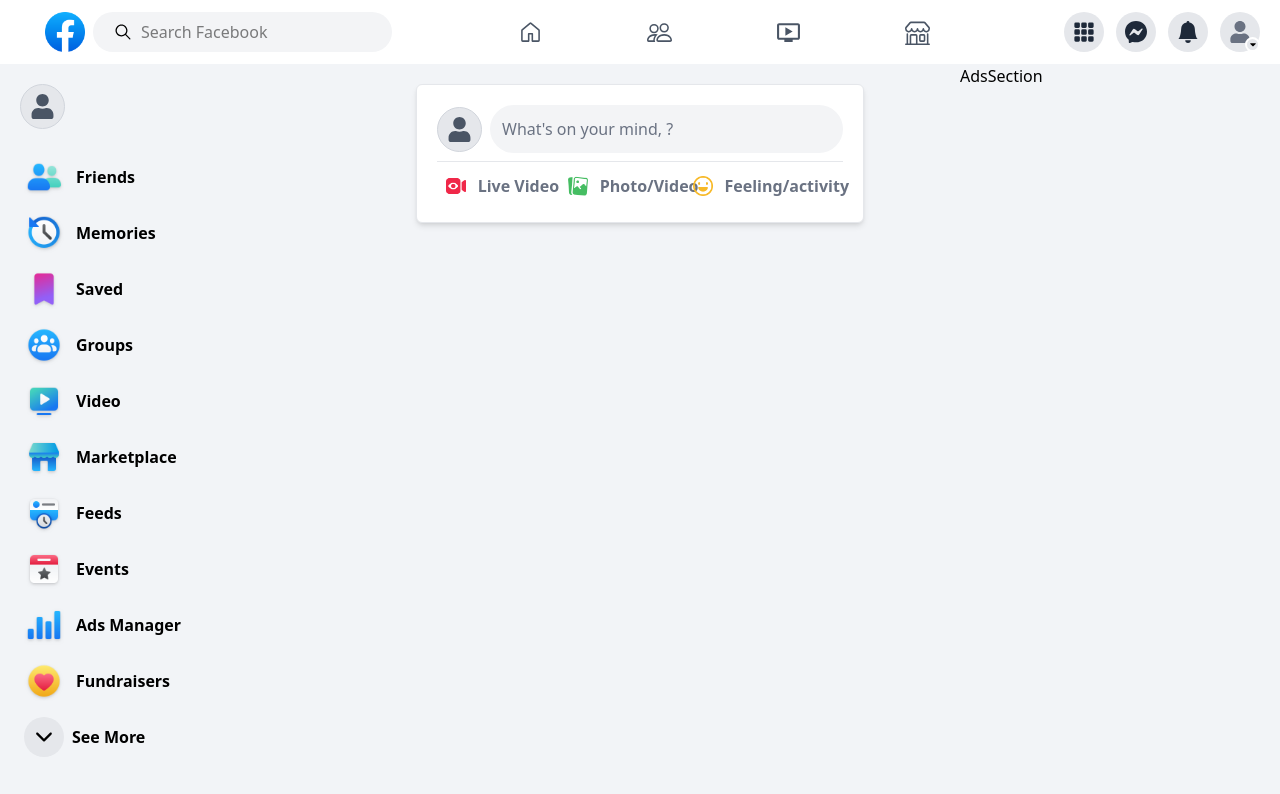
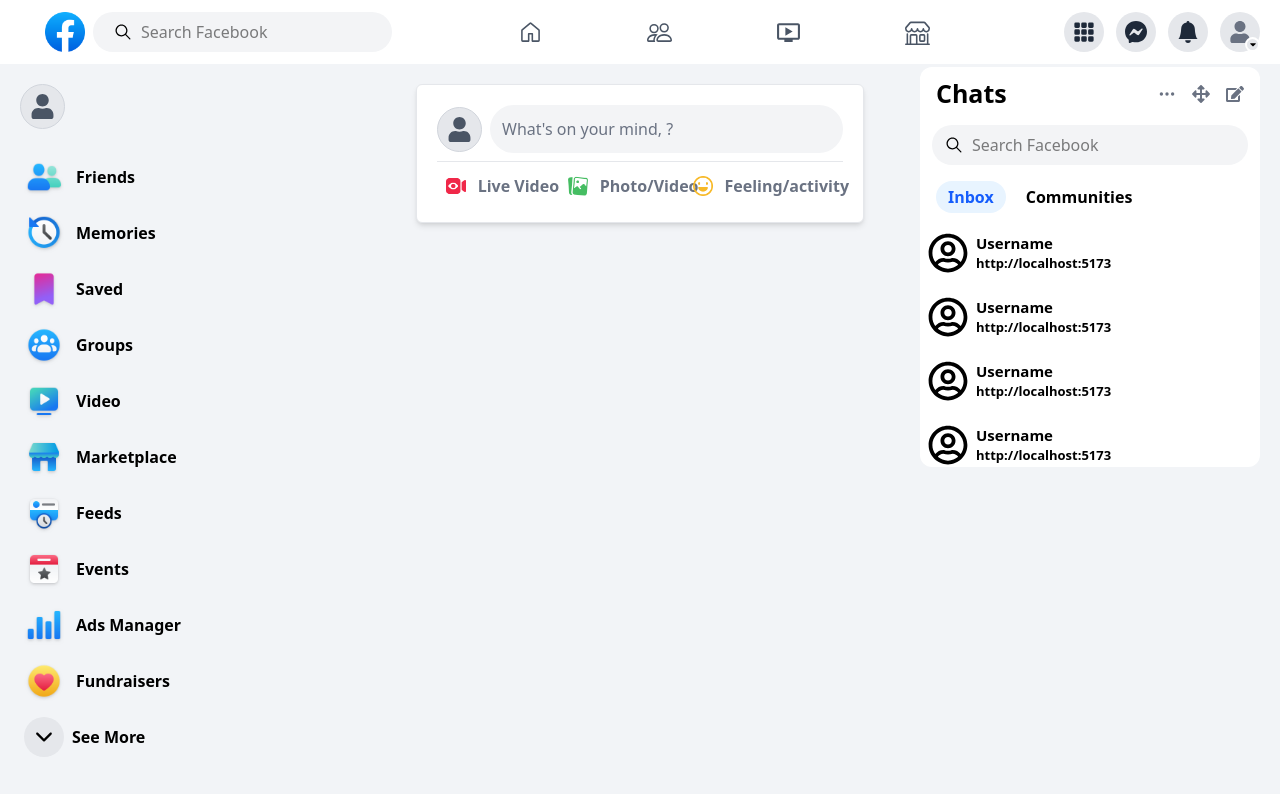
Before and after one commit to hsuntariq/fb_b18, a React (Vite) app in the folder frontend/: page /home in a window 1280 px wide. Shown: the top 794 px of the page. Built offline with nearby package versions, Linux system fonts and the light colour scheme.

Commit message:
messenger popup

```diff
--- /dev/null
+++ b/frontend/src/components/home/Messenger.jsx
@@ -0,0 +1,125 @@
+import React from "react";
+import { BsThreeDots } from "react-icons/bs";
+import { FaArrowsAlt, FaEdit, FaRegUserCircle } from "react-icons/fa";
+import { IoIosSearch } from "react-icons/io";
+
+const Messenger = () => {
+  return (
+    <>
+      <div className="fixed top-[67px] py-2 right-5 bg-[#FFFFFF] w-[340px] h-[400px] rounded-xl">
+        <div className="TOP pb-1">
+          <div className="chat flex justify-between items-center px-4">
+            <div className="TEXT font-bold text-[25px]">Chats</div>
+            <div className="icons flex gap-4 items-center justify-center text-[18px] text-gray-500">
+              <BsThreeDots />
+              <FaArrowsAlt />
+              <FaEdit />
+            </div>
+          </div>
+
+          <div
+            className={`flex  gap-2 items-center bg-gray-100 px-3 py-2 rounded-full mx-3 mt-3`}
+          >
+            <IoIosSearch className={`transition-all duration-300 `} size={20} />
+            <input
+              type="text"
+              className="border-0 outline-0"
+              placeholder="Search Facebook"
+            />
+          </div>
+
+          <div className="boxes flex gap-2 px-4 pt-4">
+            <div className="inbox bg-[#E8F4FF] text-blue-600 cursor-pointer font-semibold px-3 py-1 rounded-full flex items-center justify-center hover:bg-blue-200 transition-all">
+              <p className="">Inbox</p>
+            </div>
+            <div className="communities cursor-pointer font-semibold px-3 py-1 rounded-full flex items-center justify-center hover:bg-gray-200 transition-all">
+              <p className="p">Communities</p>
+            </div>
+          </div>
+        </div>
+
+        <div className=" h-[250px] overflow-y-scroll px-1">
+          <div className="strip  hover:bg-gray-100 flex gap-2 mt-2 transition-all cursor-pointer rounded-lg py-2 px-1">
+            <div className="icon text-[40px]">
+              <FaRegUserCircle />
+            </div>
+            <div className="text leading-5">
+              <p className=" text-[15px] font-semibold">Username</p>
+              <p className=" text-[13px] font-semibold">
+                http://localhost:5173
+              </p>
+              <p></p>
+            </div>
+          </div>
+
+          <div className="strip  hover:bg-gray-100 flex gap-2 mt-2 transition-all cursor-pointer rounded-lg py-2 px-1">
+            <div className="icon text-[40px]">
+              <FaRegUserCircle />
+            </div>
+            <div className="text leading-5">
+              <p className=" text-[15px] font-semibold">Username</p>
+              <p className=" text-[13px] font-semibold">
+                http://localhost:5173
+              </p>
+              <p></p>
+            </div>
+          </div>
+
+          <div className="strip  hover:bg-gray-100 flex gap-2 mt-2 transition-all cursor-pointer rounded-lg py-2 px-1">
+            <div className="icon text-[40px]">
+              <FaRegUserCircle />
+            </div>
+            <div className="text leading-5">
+              <p className=" text-[15px] font-semibold">Username</p>
+              <p className=" text-[13px] font-semibold">
+                http://localhost:5173
+              </p>
+              <p></p>
+            </div>
+          </div>
+
+          <div className="strip  hover:bg-gray-100 flex gap-2 mt-2 transition-all cursor-pointer rounded-lg py-2 px-1">
+            <div className="icon text-[40px]">
+              <FaRegUserCircle />
+            </div>
+            <div className="text leading-5">
+              <p className=" text-[15px] font-semibold">Username</p>
+              <p className=" text-[13px] font-semibold">
+                http://localhost:5173
+              </p>
+              <p></p>
+            </div>
+          </div>
+
+          <div className="strip  hover:bg-gray-100 flex gap-2 mt-2 transition-all cursor-pointer rounded-lg py-2 px-1">
+            <div className="icon text-[40px]">
+              <FaRegUserCircle />
+            </div>
+            <div className="text leading-5">
+              <p className=" text-[15px] font-semibold">Username</p>
+              <p className=" text-[13px] font-semibold">
+                http://localhost:5173
+              </p>
+              <p></p>
+            </div>
+          </div>
+
+          <div className="strip  hover:bg-gray-100 flex gap-2 mt-2 transition-all cursor-pointer rounded-lg py-2 px-1">
+            <div className="icon text-[40px]">
+              <FaRegUserCircle />
+            </div>
+            <div className="text leading-5">
+              <p className=" text-[15px] font-semibold">Username</p>
+              <p className=" text-[13px] font-semibold">
+                http://localhost:5173
+              </p>
+              <p></p>
+            </div>
+          </div>
+        </div>
+      </div>
+    </>
+  );
+};
+
+export default Messenger;
--- a/frontend/src/components/home/Navbar.jsx
+++ b/frontend/src/components/home/Navbar.jsx
@@ -10,6 +10,7 @@
 import { BsBellFill, BsFillGrid3X3GapFill, BsMessenger } from "react-icons/bs";
 import Menu from "./rightside/Menu";
 import AccountSettings from "./AccountSettings";
+import Messenger from "./Messenger";
 
 const Navbar = () => {
   const [focused, setFocused] = useState(false);
@@ -17,7 +18,7 @@
 
   return (
     <>
-      <nav className="flex  justify-between items-center">
+      <nav className="flex  justify-between items-center relative">
         <div
           className={`flex transition-all p-3 duration-300 items-center gap-2 ${
             focused && "shadow-2xl shadow-gray-400 p-3 rounded-md"
@@ -57,7 +58,6 @@
             />
           </div>
         </div>
-
         {/* menu items */}
         <ul className="md:flex xl:gap-6 lg:gap-3 m hidden unstyled text-gray-600">
           {navbar_data?.map((item, index) => {
@@ -74,7 +74,6 @@
             );
           })}
         </ul>
-
         {/* right sidedata */}
         <div className="flex gap-3 px-5">
           {/* grid */}
@@ -113,6 +112,8 @@
             {/* <AccountSettings /> */}
           </div>
         </div>
+
+        <Messenger />
       </nav>
     </>
   );
```
